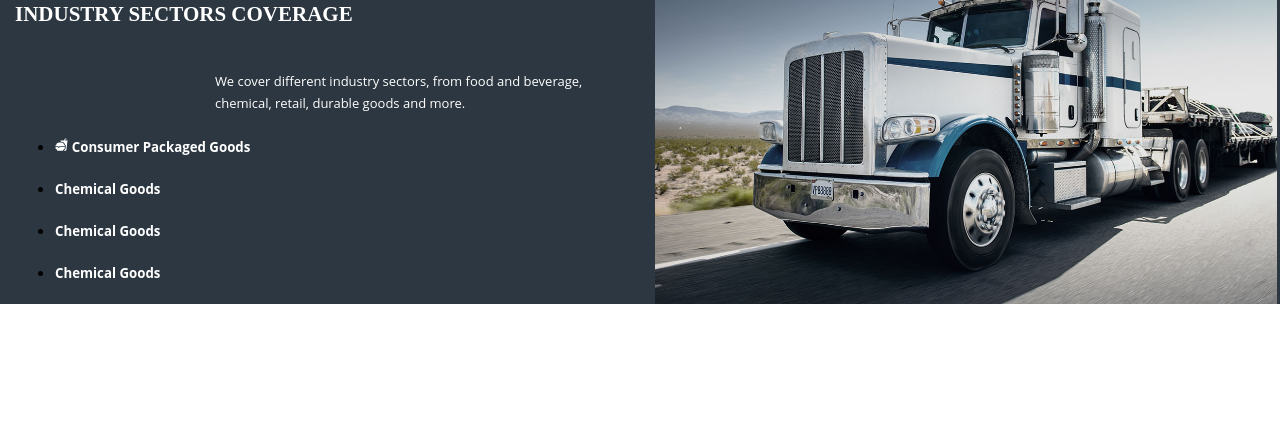
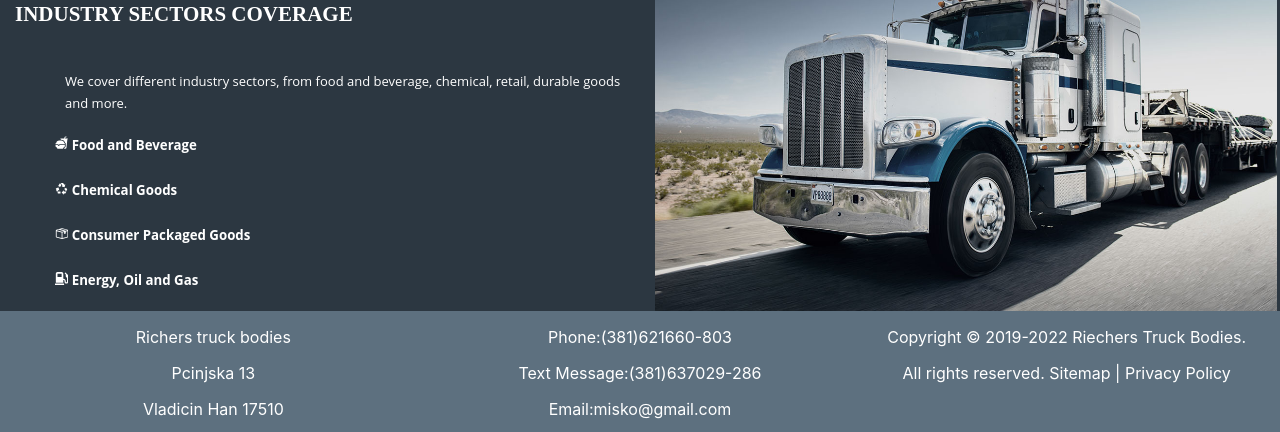
Before and after one commit to mstanojevic97/find_react, a React (Create React App) app: page / in a window 1280 px wide. Shown: the part 2653-3085 px from the top of the page. Before the commit the page ends 2961 px from the top, so only its background shows below. Built offline with nearby package versions, Linux system fonts and the light colour scheme.

Commit message:
Home page complete

```diff
--- a/src/pages/home.jsx
+++ b/src/pages/home.jsx
@@ -11,10 +11,13 @@ import picture5 from '../pic5.png';
 import picture6 from '../pic6.png';
 import picture7 from '../pic7.png';
 import picture8 from '../pic8.png';
-import picture9 from '../pic9.png';
 import picture4 from '../background.png';
 import { Container, Row, Col } from 'react-grid-system';
 import { IoFastFood } from "react-icons/io5";
+import { MdRecycling } from "react-icons/md";
+import { FaGasPump } from "react-icons/fa";
+import { GoPackage } from "react-icons/go";
+
 
 
 
@@ -116,8 +119,7 @@ function Home() {
                       <Typography variant="body2" color="text.secondary">
                         We drive reliability and safety in logistics through
                         effective implementation of security tools and
-                        technologies to drive efficiency and operational
-                        excellence.
+                        technologies to drive efficiency and operational.
                       </Typography>
                     </CardContent>
                   </CardActionArea>
@@ -208,7 +210,7 @@ function Home() {
                 <div>
                   <p
                     style={{
-                      marginLeft: "200px",
+                      marginLeft: "50px",
                       color: "#fff",
                       fontFamily: "Open Sans",
                       lineHeight: "22px",
@@ -221,7 +223,42 @@ function Home() {
                   </p>
                 </div>
                 <ul>
-                  <li>
+                  <div>
+                    <h5
+                      style={{
+                        color: "#fff",
+                        fontFamily: "Open Sans",
+                        paddingBottom:"5px"
+                      }}
+                    >
+                      <IoFastFood /> Food and Beverage
+                    </h5>
+                  </div>
+
+                  <div>
+                    <h5
+                      style={{
+                        color: "#fff",
+                        fontFamily: "Open Sans",
+                        paddingBottom:"5px"
+                      }}
+                    >
+                      <MdRecycling /> Chemical Goods
+                    </h5>
+                  </div>
+
+                  <div>
+                    <h5
+                      style={{
+                        color: "#fff",
+                        fontFamily: "Open Sans",
+                        paddingBottom:"5px"
+                      }}
+                    >
+                      <GoPackage /> Consumer Packaged Goods
+                    </h5>
+                  </div>
+
                   <div>
                     <h5
                       style={{
@@ -229,43 +266,9 @@ function Home() {
                         fontFamily: "Open Sans",
                       }}
                     >
-                        <IoFastFood/>  Consumer Packaged Goods
+                      <FaGasPump /> Energy, Oil and Gas
                     </h5>
                   </div>
-                  </li>
-                  <li>
-                    <div >
-                      <h5
-                        style={{
-                          color: "#fff",
-                          fontFamily: "Open Sans",
-                        }}
-                      >Chemical Goods
-                      </h5>
-                    </div>
-                  </li>
-                  <li>
-                    <div>
-                    <h5
-                        style={{
-                          color: "#fff",
-                          fontFamily: "Open Sans",
-                        }}
-                      > Chemical Goods
-                      </h5>
-                    </div>
-                  </li>
-                  <li>
-                    <div>
-                    <h5
-                        style={{
-                          color: "#fff",
-                          fontFamily: "Open Sans",
-                        }}
-                      > Chemical Goods
-                      </h5>
-                    </div>
-                  </li>
                 </ul>
               </Col>
               <Col sm={6}>
@@ -280,6 +283,29 @@ function Home() {
             </Row>
           </Container>
         </div>
+        <div>
+          <Container style={{ backgroundColor: "#5D707F", maxWidth: "2000px",color:"white"}}>
+         <Row>
+          <Col sm={4}>
+          <p style={{display:"flex",justifyContent:"center"}}>Richers truck bodies</p>
+           <p style={{display:"flex",justifyContent:"center"}}>Pcinjska 13</p>
+           <p style={{display:"flex",justifyContent:"center"}}>Vladicin Han 17510</p>
+
+          </Col>
+          <Col sm={4}>
+          <p style={{display:"flex",justifyContent:"center"}}>Phone:(381)621660-803</p>
+           <p style={{display:"flex",justifyContent:"center"}}>Text Message:(381)637029-286</p>
+           <p style={{display:"flex",justifyContent:"center"}}>Email:misko@gmail.com</p>
+
+          </Col>
+          <Col sm={4}>
+          <p style={{display:"flex",justifyContent:"center"}}>Copyright © 2019-2022 Riechers Truck Bodies.</p>
+          <p style={{display:"flex",justifyContent:"center"}}>All rights reserved.  Sitemap  |  Privacy Policy</p>
+
+          </Col>
+          </Row>
+          </Container>
+        </div>
       </main>
     );
 }
```
Also changed, not shown: src/pic9.png (deleted). Lines whose indentation alone changed are shown as unchanged.
